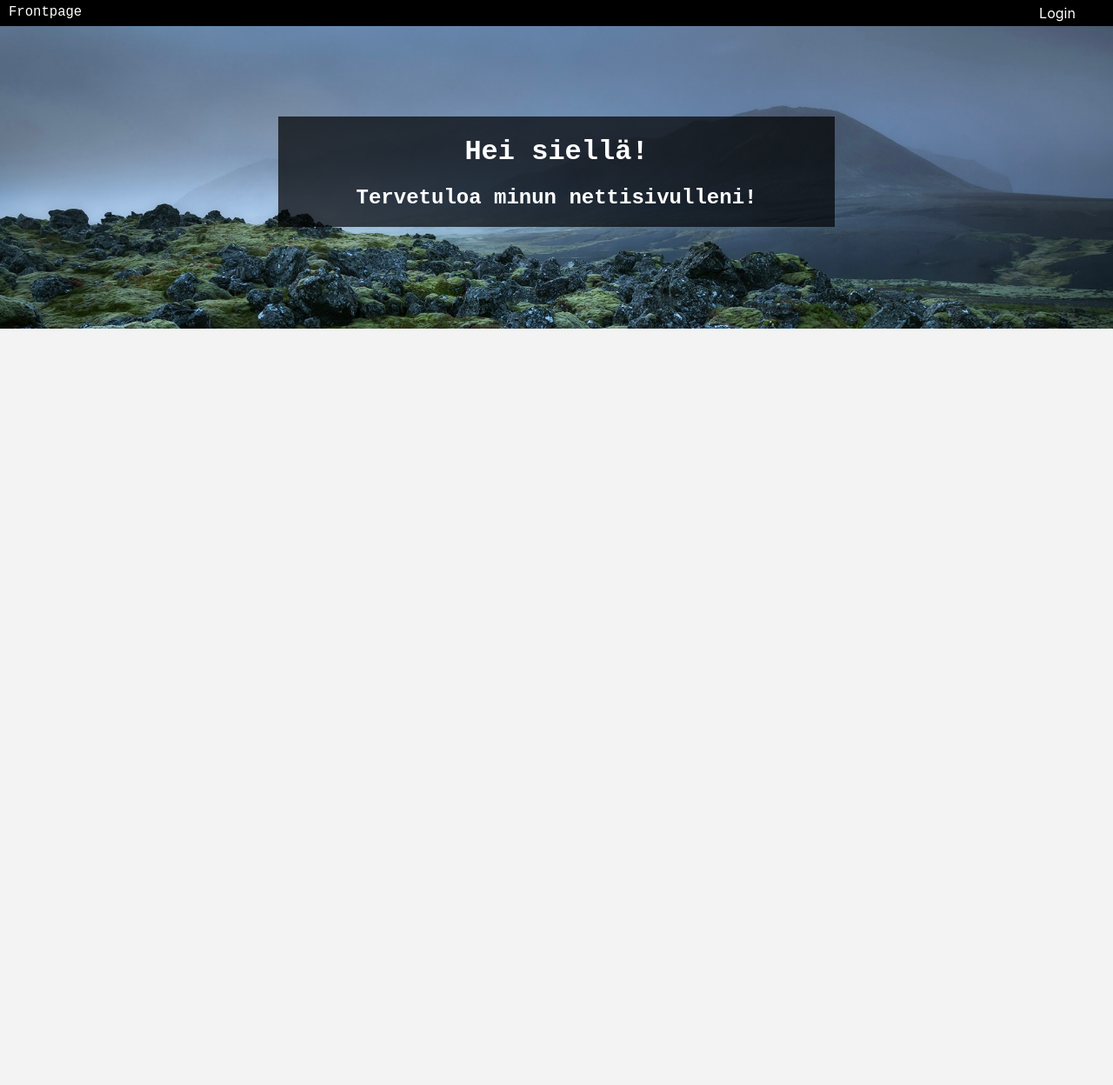
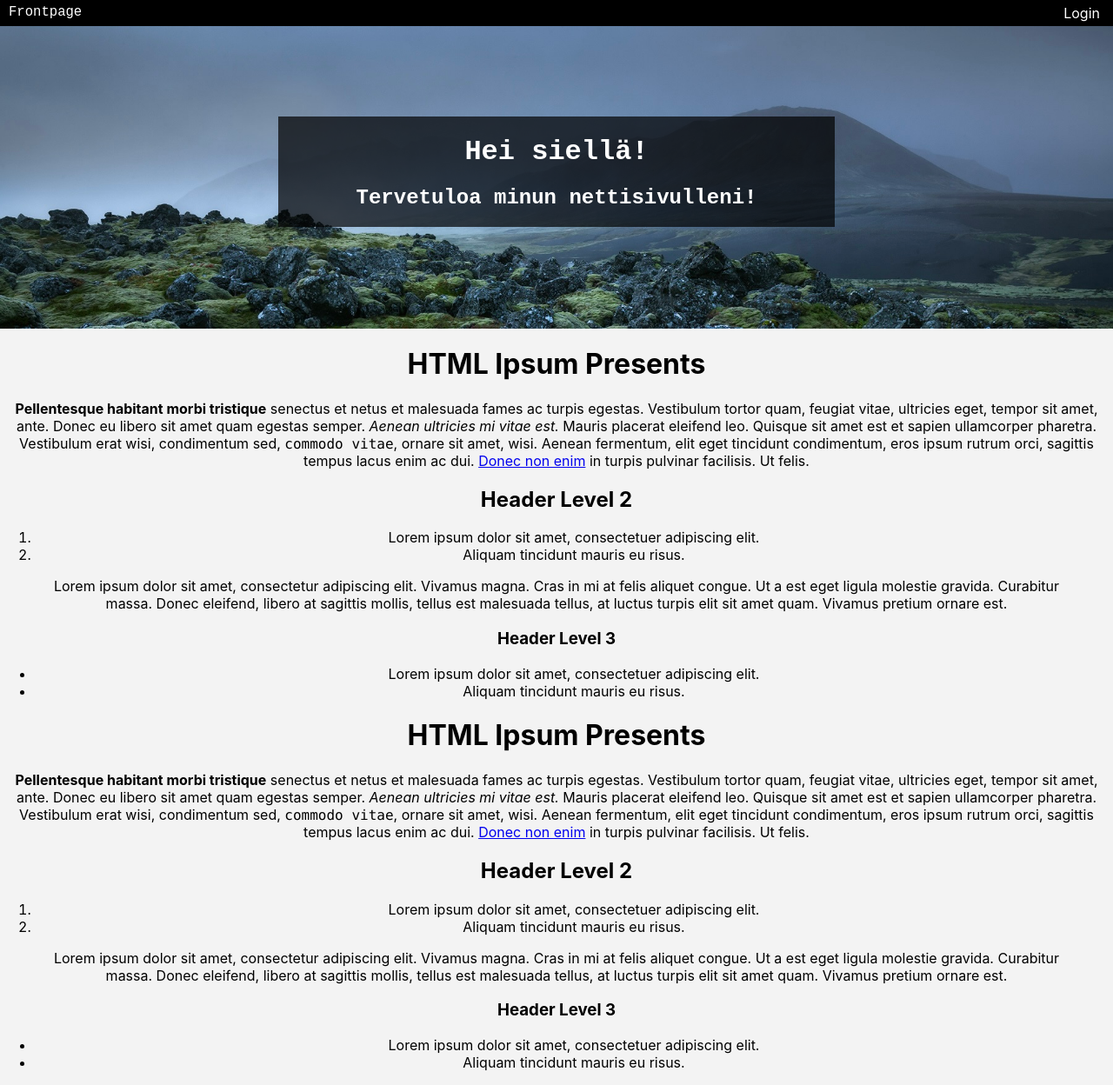
Before and after one commit to theCoffeehound/frontpage, a React (Create React App) app in the folder client/: page / in a window 1280 px wide. Shown: the whole page at 87% size. Before the commit the page ends 800 px from the top, so only its background shows below. Built offline with nearby package versions, Linux system fonts and the light colour scheme; a web font is replaced by a local one.

Commit message:
Keksit toimivat

```diff
--- a/client/src/App.js
+++ b/client/src/App.js
@@ -1,4 +1,4 @@
-import React from 'react';
+import React, { useEffect } from 'react';
 import { BrowserRouter as Router, Route, Routes } from 'react-router-dom';
 
 
@@ -9,6 +9,7 @@ import Navbar from './components/Navbar';
 import Frontpage from './pages/Frontpage';
 import Authentication from './pages/Authenticate';
 import Borke from './pages/Borke';
+import Data from './pages/Data';
 
 import { UserProvider } from './contexts/UserContext';
 
@@ -16,6 +17,9 @@ import { UserProvider } from './contexts/UserContext';
 
 
 function App() {
+
+
+
   return (
     <Router>
       <div className="App">
@@ -23,6 +27,8 @@ function App() {
           <Navbar />
           <Routes>
             <Route path='/' element={ <Frontpage /> } />
+            <Route path="/data" element={ <Data /> } />
+            <Route path="/user" element={ <Data /> } />
             <Route path='/authentication' element={ <Authentication /> } />
             <Route path='/*' element={<Borke />} />
           </Routes>
--- a/client/src/components/Navbar.jsx
+++ b/client/src/components/Navbar.jsx
@@ -2,7 +2,7 @@ import React, { useContext } from 'react';
 import { Link } from 'react-router-dom';
 import '../styles/Navbar.css';
 
-import { UserContext, UserProvider } from "../contexts/UserContext";
+import { UserContext } from "../contexts/UserContext";
 
 
 function Navbar(){
@@ -10,10 +10,20 @@ function Navbar(){
     const { user, setUser } = useContext(UserContext);
     const { logorreg, setLogorreg } = useContext(UserContext);
 
+    const Logout = () => {
+        document.cookie="login_token=;expires=Thu, 01 Jan 1970"
+        setUser(
+            {
+                con_token: null
+            }
+        );
+    };
+
+
     return(
         <div className='navigation-bar'>
             <Link className='navigation-bar-title' to="/">Frontpage</Link>
-            { user.con_loginState ? <Link to="/" >Kirjaudu Ulos!</Link> : <Link className="navigation-bar-login" to="/authentication" onClick={() => {setLogorreg(true); console.log(`${logorreg}`)}}>Login</Link>}
+            { user.con_token ?  <div className='navigation-bar-items'> <div className='navigation-bar-links'><Link className='navigation-bar-link' to="/data">Data</Link> | <Link className='navigation-bar-link' to="/user">User</Link></div> <Link className='navigation-bar-logout' to="/" onClick={Logout} >Kirjaudu Ulos</Link></div> : <Link className="navigation-bar-login" to="/authentication">Login</Link>}
         </div>
     );
 };
--- a/client/src/contexts/UserContext.js
+++ b/client/src/contexts/UserContext.js
@@ -8,6 +8,7 @@ export const UserProvider = ({ children }) => {
     const [user, setUser] = useState({
         con_uid: "",
         con_nimi: "",
+        con_token: "",
         con_loginState: false
     });
 
--- a/client/src/pages/Data.jsx
+++ b/client/src/pages/Data.jsx
@@ -4,7 +4,7 @@ import '../styles/Data.css';
 function Data() {
 
     return(
-        <>
+        <div className="data-body">
             <table>
                 <thead>
                     <tr>
@@ -21,6 +21,8 @@ function Data() {
                     </tr>
                 </tbody>
             </table>
-        </>
+        </div>
     )
 }
+
+export default Data;
--- a/client/src/pages/Frontpage.jsx
+++ b/client/src/pages/Frontpage.jsx
@@ -1,17 +1,108 @@
-import React from 'react';
+import React, { useState, useContext, useEffect} from 'react';
 import '../styles/Frontpage.css';
 import kuva from '../images/background_2.jpg';
+import { UserContext } from '../contexts/UserContext';
 function Frontpage() {
 
-    return(
+    const { user, setUser } = useContext(UserContext);
+
+
+
+    const fetchCookies = () => {
+
+        let name = "login_token" + "=";
+        let decodedCookie = decodeURIComponent(document.cookie);
+        let ca = decodedCookie.split(';');
+        for(let i = 0; i <ca.length; i++) {
+          let c = ca[i];
+          while (c.charAt(0) == ' ') {
+            c = c.substring(1);
+          }
+          if (c.indexOf(name) == 0) {
+            setUser(
+                {
+                    con_token: c.substring(name.length, c.length),
+                }
+            );
+            return c.substring(name.length, c.length);
+          }
+        }
+        return "";
+
+      }
+
+
+      useEffect(() => {
+        fetchCookies();
+        document.cookie = `testi=${fetchCookies()}`;
+
+        if (fetchCookies){
+          console.log("Yes to token");
+          console.log(fetchCookies());
+          setUser(
+            {
+                con_token: fetchCookies(),
+            }
+          );
+          console.log(user.con_token);
+          console.log("last")
+        }
+        else
+          console.log("Sory boys no bonus!")
+
+      }, []);
+
+
+
+    return (
         <div>
             <div id="otsikko-kuva">
-                <img src={kuva} alt='etukuva is ' width={"100%"}/>
+            <img src={kuva} alt='this is where phot should is' width={"100%"} />
                 <div className='center frontpage' id="kuvateksti">
                     <h1>Hei siellä!</h1>
                     <h2>Tervetuloa minun nettisivulleni!</h2>
                 </div>
             </div>
+            <div id="lore-ipsum">
+                    <h1>HTML Ipsum Presents</h1>
+
+                    <p><strong>Pellentesque habitant morbi tristique</strong> senectus et netus et malesuada fames ac turpis egestas. Vestibulum tortor quam, feugiat vitae, ultricies eget, tempor sit amet, ante. Donec eu libero sit amet quam egestas semper. <em>Aenean ultricies mi vitae est.</em> Mauris placerat eleifend leo. Quisque sit amet est et sapien ullamcorper pharetra. Vestibulum erat wisi, condimentum sed, <code>commodo vitae</code>, ornare sit amet, wisi. Aenean fermentum, elit eget tincidunt condimentum, eros ipsum rutrum orci, sagittis tempus lacus enim ac dui. <a href="#">Donec non enim</a> in turpis pulvinar facilisis. Ut felis.</p>
+
+                    <h2>Header Level 2</h2>
+
+                    <ol>
+                        <li>Lorem ipsum dolor sit amet, consectetuer adipiscing elit.</li>
+                        <li>Aliquam tincidunt mauris eu risus.</li>
+                    </ol>
+
+                    <blockquote><p>Lorem ipsum dolor sit amet, consectetur adipiscing elit. Vivamus magna. Cras in mi at felis aliquet congue. Ut a est eget ligula molestie gravida. Curabitur massa. Donec eleifend, libero at sagittis mollis, tellus est malesuada tellus, at luctus turpis elit sit amet quam. Vivamus pretium ornare est.</p></blockquote>
+
+                    <h3>Header Level 3</h3>
+
+                    <ul>
+                        <li>Lorem ipsum dolor sit amet, consectetuer adipiscing elit.</li>
+                        <li>Aliquam tincidunt mauris eu risus.</li>
+                    </ul>
+                    <h1>HTML Ipsum Presents</h1>
+
+                    <p><strong>Pellentesque habitant morbi tristique</strong> senectus et netus et malesuada fames ac turpis egestas. Vestibulum tortor quam, feugiat vitae, ultricies eget, tempor sit amet, ante. Donec eu libero sit amet quam egestas semper. <em>Aenean ultricies mi vitae est.</em> Mauris placerat eleifend leo. Quisque sit amet est et sapien ullamcorper pharetra. Vestibulum erat wisi, condimentum sed, <code>commodo vitae</code>, ornare sit amet, wisi. Aenean fermentum, elit eget tincidunt condimentum, eros ipsum rutrum orci, sagittis tempus lacus enim ac dui. <a href="#">Donec non enim</a> in turpis pulvinar facilisis. Ut felis.</p>
+
+                    <h2>Header Level 2</h2>
+
+                    <ol>
+                        <li>Lorem ipsum dolor sit amet, consectetuer adipiscing elit.</li>
+                        <li>Aliquam tincidunt mauris eu risus.</li>
+                    </ol>
+
+                    <blockquote><p>Lorem ipsum dolor sit amet, consectetur adipiscing elit. Vivamus magna. Cras in mi at felis aliquet congue. Ut a est eget ligula molestie gravida. Curabitur massa. Donec eleifend, libero at sagittis mollis, tellus est malesuada tellus, at luctus turpis elit sit amet quam. Vivamus pretium ornare est.</p></blockquote>
+
+                    <h3>Header Level 3</h3>
+
+                    <ul>
+                        <li>Lorem ipsum dolor sit amet, consectetuer adipiscing elit.</li>
+                        <li>Aliquam tincidunt mauris eu risus.</li>
+                    </ul>
+                </div>
         </div>
     );
 };
--- a/client/src/styles/Data.css
+++ b/client/src/styles/Data.css
@@ -1,3 +1,7 @@
 tr:nth-child(even) {
     background-color: #dddddd;
 }
+
+.data-body{
+    background-color: aqua;
+}
--- a/client/src/styles/Frontpage.css
+++ b/client/src/styles/Frontpage.css
@@ -4,9 +4,11 @@
 
 .frontpage > h1, h2{
     /* font-family: 'Courier Prime', monospace; */
+
 }
 
 body{
+    margin-top: 30px;
     background-color: #294769;
 }
 
@@ -18,21 +20,17 @@ body{
 #otsikko-kuva img{
     width: 100%;
     z-index: 0;
+    text-align: center;
 }
 #kuvateksti {
     position: absolute;
+    color: white;
     left: 25%;
     right: 25%;
     top: 30%;
-    z-index: 10;
+    z-index: 2;
     background-color: rgba(0, 0, 0, 0.7);
     font-family: "Cutive", monospace;
     /*  font-family: 'Fira Sans', sans-serif;   */
     /* font-style: italic; */
 }
-
-#kuvateksti h1, h2 {
-    text-align: center;
-    color: white;
-    opacity: 1;
-}
--- a/client/src/styles/Navbar.css
+++ b/client/src/styles/Navbar.css
@@ -11,10 +11,15 @@
 }
 
 .navigation-bar {
+    z-index: 10;
+    height: 30px;
+    position: fixed;
+    top: 0;
+    width: 100%;
     background-color: black;
     color: white;
     display: grid;
-    grid-template-columns: 9fr 1fr;
+    grid-template-columns: 1fr 1fr;
 }
 
 .navigation-bar-title {
@@ -30,15 +35,54 @@
     text-align: left;
 }
 
+.navigation-bar-items{
+    display: grid;
+    grid-template-columns: 1fr 1fr;
+}
+
+.navigation-bar-links{
+    color: white;
+    font-size: medium;
+    margin-block: 5px;
+    text-align: start;
+    text-decoration: none;
+    justify-content: flex-start;
+}
+
+
+
+.navigation-bar-link{
+    color: white;
+    font-size: medium;
+    margin-block: 5px;
+    text-align: start;
+    text-decoration: none;
+    justify-content: flex-start;
+}
+
 .navigation-bar-login {
     font-size: medium;
     margin-block: 5px;
-    text-align: center;
+    margin-right: 15px;
+    text-align: end;
     color: white;
     text-decoration: none;
-    justify-items: center;
+    justify-content: flex-end;
 }
+
 
 .navigation-bar-login > a {
     margin: 5px;
 }
+
+
+.navigation-bar-logout{
+    right: 0;
+    font-size: medium;
+    margin-block: 5px;
+    margin-right: 15px;
+    text-align: end;
+    color: white;
+    text-decoration: none;
+    justify-content: flex-end;
+}
```
Also changed, not shown: client/src/components/Login.jsx (+39 -12 lines), client/src/pages/User.jsx (added, +12 -0 lines).
